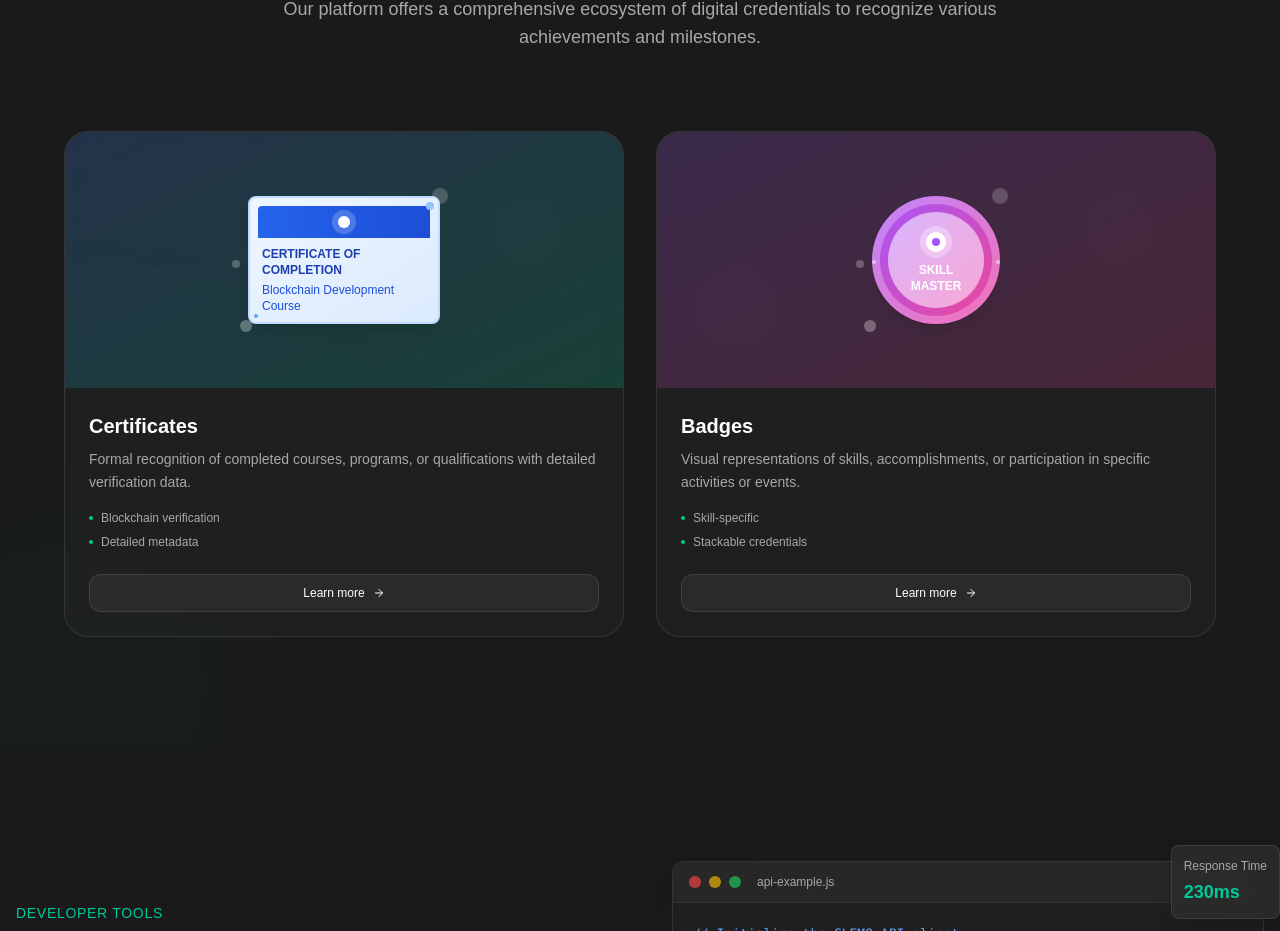
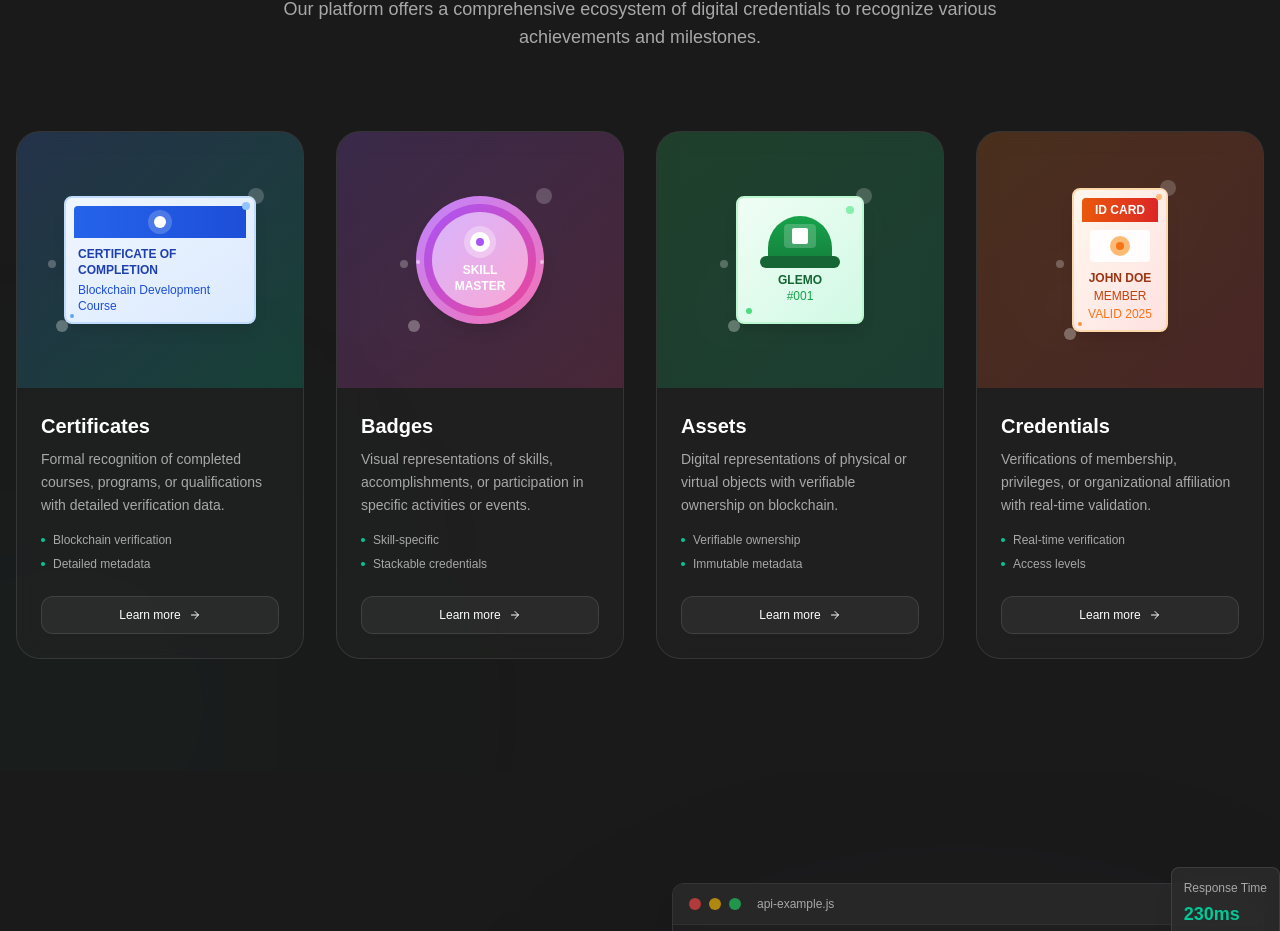
Before and after one commit to DavidZapataOh/glemo-landing, a Next.js app: page / in a window 1280 px wide. Shown: the part 3171-4102 px from the top of the page. Built offline with nearby package versions, Linux system fonts and the light colour scheme; no server answers.

Commit message:
add credential & assets

```diff
--- a/components/landing/Landing.tsx
+++ b/components/landing/Landing.tsx
@@ -614,7 +614,7 @@ const Landing = () => {
             </motion.p>
           </div>
 
-          <div className="grid grid-cols-1 md:grid-cols-2 gap-8 max-w-6xl mx-auto">
+          <div className="grid grid-cols-1 md:grid-cols-2 lg:grid-cols-4 gap-8 max-w-7xl mx-auto">
             {[
               {
                 title: t('ecosystem.types.certificates.title'),
@@ -686,6 +686,76 @@ const Landing = () => {
                     <div className="absolute bottom-1 left-1 w-2 h-2 bg-white/30 rounded-full"></div>
                     <div className="absolute top-1/2 left-0 w-1 h-1 bg-white/50 rounded-full"></div>
                     <div className="absolute top-1/2 right-0 w-1 h-1 bg-white/50 rounded-full"></div>
+                  </div>
+                )
+              },
+              {
+                title: t('ecosystem.types.assets.title'),
+                description: t('ecosystem.types.assets.description'),
+                features: [t('ecosystem.types.assets.features.0'), t('ecosystem.types.assets.features.1'), t('ecosystem.types.assets.features.2'), t('ecosystem.types.assets.features.3')],
+                visualColor: "from-green-500/20 to-emerald-500/20",
+                accentColor: "bg-green-500/10",
+                visual: (
+                  <div className="w-32 h-32 bg-gradient-to-br from-green-50 to-emerald-100 rounded-lg border-2 border-green-200 shadow-lg relative overflow-hidden">
+                    {/* Gorra/Camiseta representation */}
+                    <div className="absolute inset-4 flex flex-col items-center justify-center">
+                      {/* Gorra */}
+                      <div className="w-16 h-12 bg-gradient-to-b from-green-600 to-green-700 rounded-t-full relative">
+                        {/* Visera de la gorra */}
+                        <div className="absolute -bottom-1 left-1/2 transform -translate-x-1/2 w-20 h-3 bg-green-800 rounded-full"></div>
+                        {/* Logo/Texto en la gorra */}
+                        <div className="absolute top-2 left-1/2 transform -translate-x-1/2 w-8 h-6 bg-white/20 rounded flex items-center justify-center">
+                          <div className="w-4 h-4 bg-white rounded-sm"></div>
+                        </div>
+                      </div>
+
+                      {/* Texto debajo */}
+                      <div className="mt-2 text-center">
+                        <div className="text-xs font-bold text-green-800">GLEMO</div>
+                        <div className="text-xs text-green-600">#001</div>
+                      </div>
+                    </div>
+
+                    {/* Decorative elements */}
+                    <div className="absolute top-2 right-2 w-2 h-2 bg-green-300 rounded-full"></div>
+                    <div className="absolute bottom-2 left-2 w-1.5 h-1.5 bg-green-400 rounded-full"></div>
+                  </div>
+                )
+              },
+              {
+                title: t('ecosystem.types.credentials.title'),
+                description: t('ecosystem.types.credentials.description'),
+                features: [t('ecosystem.types.credentials.features.0'), t('ecosystem.types.credentials.features.1'), t('ecosystem.types.credentials.features.2'), t('ecosystem.types.credentials.features.3')],
+                visualColor: "from-orange-500/20 to-red-500/20",
+                accentColor: "bg-orange-500/10",
+                visual: (
+                  <div className="w-24 h-36 bg-gradient-to-br from-orange-50 to-red-100 rounded-lg border-2 border-orange-200 shadow-lg relative overflow-hidden">
+                    {/* Credential Header */}
+                    <div className="absolute top-2 left-2 right-2 h-6 bg-gradient-to-r from-orange-600 to-red-600 rounded-t flex items-center justify-center">
+                      <div className="text-xs font-bold text-white">ID CARD</div>
+                    </div>
+
+                    {/* Photo area - más pequeña y mejor posicionada */}
+                    <div className="absolute top-10 left-4 right-4 h-8 bg-white/90 rounded flex items-center justify-center">
+                      <div className="w-5 h-5 bg-orange-300 rounded-full flex items-center justify-center">
+                        <div className="w-2 h-2 bg-orange-500 rounded-full"></div>
+                      </div>
+                    </div>
+
+                    {/* Credential Content - mejor espaciado */}
+                    <div className="absolute top-20 left-2 right-2 px-1 text-center">
+                      <div className="text-xs font-bold text-orange-800 mb-0.5">JOHN DOE</div>
+                      <div className="text-xs text-orange-700 mb-0.5">MEMBER</div>
+                    </div>
+
+                    {/* Credential Footer */}
+                    <div className="absolute bottom-2 left-2 right-2">
+                      <div className="text-xs text-orange-500 text-center">VALID 2025</div>
+                    </div>
+
+                    {/* Decorative elements */}
+                    <div className="absolute top-1 right-1 w-1.5 h-1.5 bg-orange-300 rounded-full"></div>
+                    <div className="absolute bottom-1 left-1 w-1 h-1 bg-orange-400 rounded-full"></div>
                   </div>
                 )
               }
--- a/messages/en.json
+++ b/messages/en.json
@@ -102,14 +102,24 @@
             "3": "Progressive levels"
           }
         },
-        "moments": {
-          "title": "Moments",
-          "description": "Capture and commemorate significant events, milestones, or memorable experiences in your journey.",
+        "assets": {
+          "title": "Assets",
+          "description": "Digital representations of physical or virtual objects with verifiable ownership on blockchain.",
           "features": {
-            "0": "Event timestamps",
-            "1": "Media attachments",
-            "2": "Interactive elements",
-            "3": "Narrative context"
+            "0": "Verifiable ownership",
+            "1": "Immutable metadata",
+            "2": "Secure transfer",
+            "3": "Guaranteed authenticity"
+          }
+        },
+        "credentials": {
+          "title": "Credentials",
+          "description": "Verifications of membership, privileges, or organizational affiliation with real-time validation.",
+          "features": {
+            "0": "Real-time verification",
+            "1": "Access levels",
+            "2": "Automatic expiration",
+            "3": "Organizational integration"
           }
         }
       },
--- a/messages/es.json
+++ b/messages/es.json
@@ -102,14 +102,24 @@
             "3": "Niveles progresivos"
           }
         },
-        "moments": {
-          "title": "Momentos",
-          "description": "Captura y conmemora eventos significativos, hitos o experiencias memorables en tu viaje.",
+        "assets": {
+          "title": "Assets",
+          "description": "Representaciones digitales de objetos físicos o virtuales con propiedad verificable en blockchain.",
           "features": {
-            "0": "Marcas de tiempo",
-            "1": "Archivos multimedia",
-            "2": "Elementos interactivos",
-            "3": "Contexto narrativo"
+            "0": "Propiedad verificable",
+            "1": "Metadatos inmutables",
+            "2": "Transferencia segura",
+            "3": "Autenticidad garantizada"
+          }
+        },
+        "credentials": {
+          "title": "Credentials",
+          "description": "Verificaciones de membresía, privilegios o pertenencia a organizaciones con validación en tiempo real.",
+          "features": {
+            "0": "Verificación en tiempo real",
+            "1": "Niveles de acceso",
+            "2": "Expiración automática",
+            "3": "Integración organizacional"
           }
         }
       },
```
